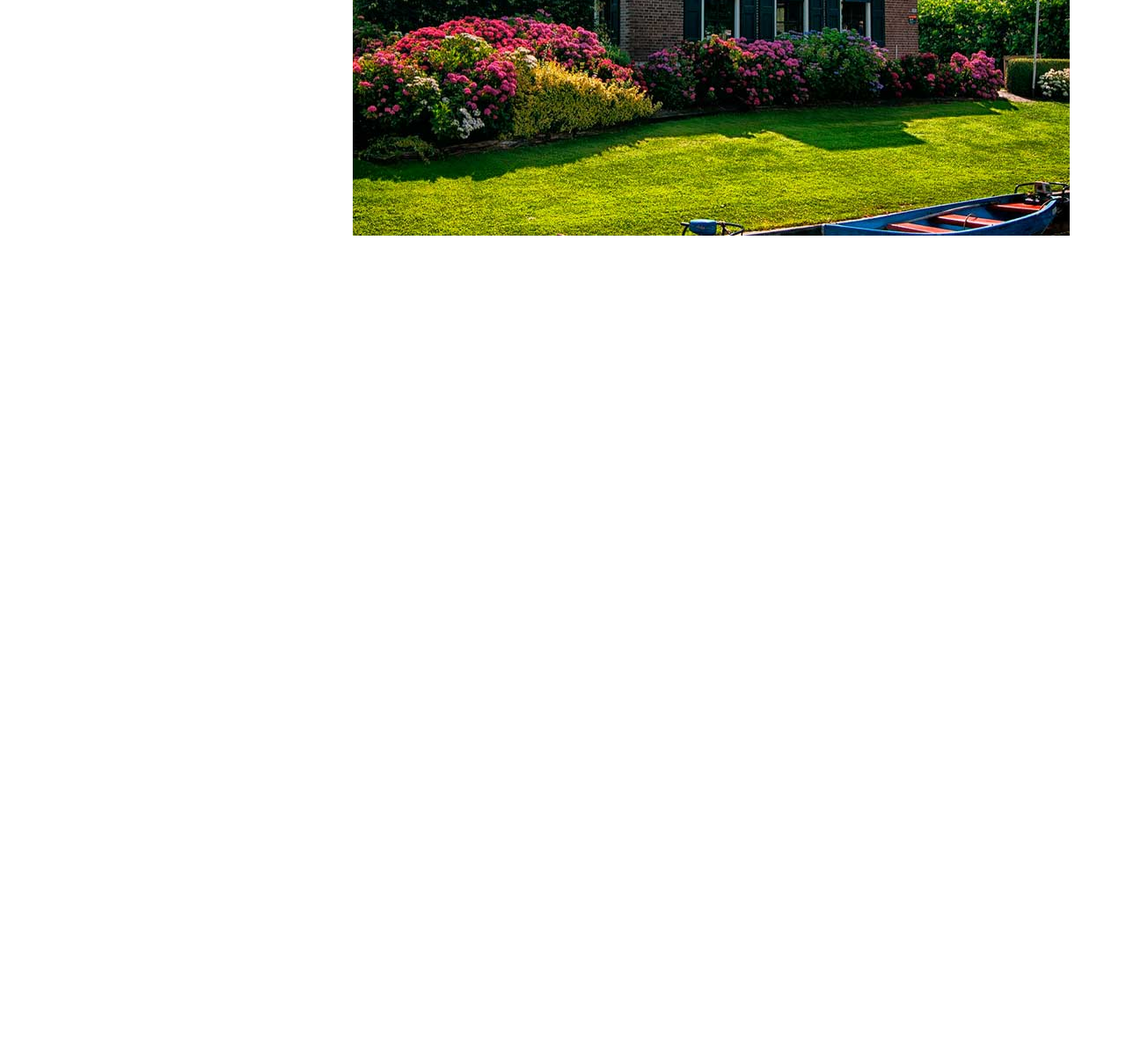
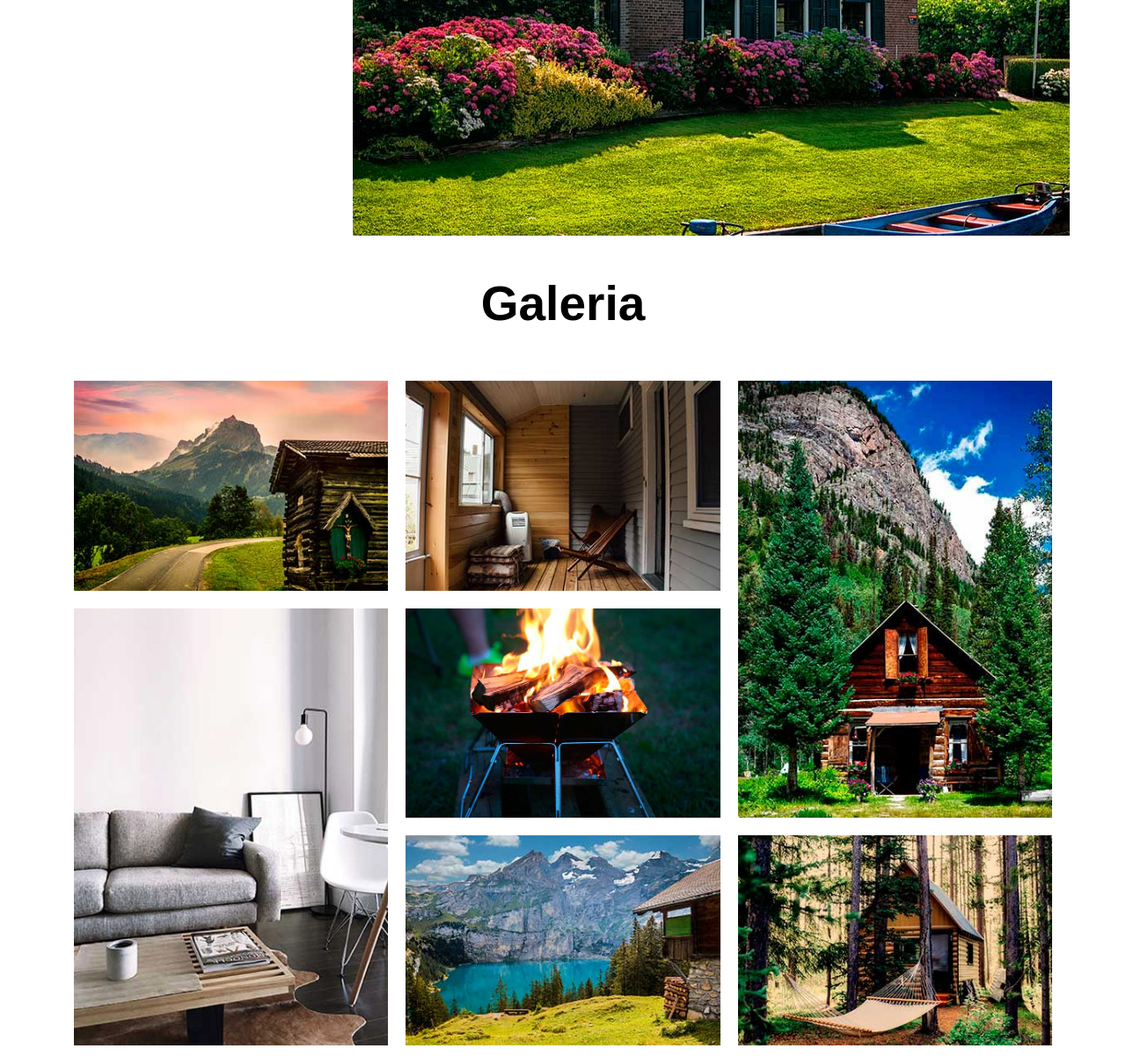
Before and after one commit to OneAlpacaMore/08-sitioWebArquitectura, a plain HTML site: page index.html in a window 1280 px wide. Shown: the part 2828-4037 px from the top of the page at 88% size. Before the commit the page ends 3096 px from the top, so only its background shows below. Drawn offline with Linux system fonts and the light colour scheme.

Commit message:
Galeria del proyecto terminada.

```diff
--- a/css/styles.css
+++ b/css/styles.css
@@ -117,7 +117,7 @@ img {
     font-weight: 300;
     text-align: center;
     font-size: 3rem;
-    margin: 0 0 7rem 0 ;
+    margin: 0 0 7rem 0;
 
 }
 
@@ -247,7 +247,7 @@ img {
 
 @media (min-width: 992px) {
     .nosotros {
-    grid-template-columns: repeat(3, 1fr);
+        grid-template-columns: repeat(3, 1fr);
     }
 }
 
@@ -259,9 +259,10 @@ img {
 
 @media (min-width: 992px) {
     .contenido-nosotros {
-       grid-column: 2 / 4;
+        grid-column: 2 / 4;
     }
 }
+
 .contenido-nosotros h2 {
     margin: 0.5rem 0;
 }
@@ -274,9 +275,11 @@ img {
     background-position: bottom center;
     margin-bottom: 5rem;
 }
+
 .modelo:last-of-type {
     margin-bottom: 0;
 }
+
 @media (min-width: 768px) {
     .modelo {
         grid-template-columns: repeat(2, 1fr);
@@ -291,35 +294,117 @@ img {
 .basico {
     background-image: url(../img/modelo_basico.jpg);
 }
+
 @media (min-width: 768px) {
     .basico {
         background-position: top right;
     }
+
     .basico .contenido-modelo {
         grid-row: 2 / 3;
         padding: 2rem 2rem 2rem 0;
     }
 }
+
 .premier {
     background-image: url(../img/modelo_premier.jpg);
 }
+
 @media (min-width: 768px) {
     .premier {
         background-position: top left;
     }
+
     .premier .contenido-modelo {
         grid-column: 2 / 3;
         padding: 0rem 2rem 2rem 2rem;
     }
 }
+
 .elite {
     background-image: url(../img/modelo_elite.jpg);
 }
+
 @media (min-width: 768px) {
     .elite {
         background-position: bottom right;
     }
+
     .elite .contenido-modelo {
         padding: 2rem 2rem 2rem 0;
     }
 }
+
+/*Galeria*/
+.galeria {
+    display: flex;
+    flex-direction: column;
+}
+
+.galeria img {
+    width: 100%;
+    object-fit: cover;
+}
+
+@media (min-width: 768px) {
+    .galeria {
+        display: grid;
+        grid-template-columns: repeat(2, 1fr);
+        gap: 2rem;
+        padding: 2rem;
+    }
+}
+
+@media (min-width: 912px) {
+    .galeria {
+        grid-template-columns: repeat(3, 1fr);
+    }
+}
+
+@media (min-width: 768px) {
+    .galeria img {
+        height: 100%;
+    }
+}
+
+.galeria .imagen:nth-child(2) {
+    grid-column: 2 / 3;
+    grid-row: 1 / 3;
+}
+
+.galeria .imagen:nth-child(6) {
+    grid-column: 1 / 2;
+    grid-row: 2 / 4;
+}
+
+.galeria .imagen:nth-child(3) {
+    grid-column: 2 / 3;
+    grid-row: 3 / 5;
+}
+
+@media (min-width: 912px) {
+    .galeria .imagen:nth-child(4) {
+        grid-column: 2 / 3;
+        grid-row: 2 / 3;
+    }
+
+    .galeria .imagen:nth-child(6) {
+        grid-column: 3 / 4;
+        grid-row: 1 / 3;
+    }
+
+    .galeria .imagen:nth-child(2) {
+        grid-column: 1 / 2;
+        grid-row: 2 / 4;
+    }
+
+    .galeria .imagen:nth-child(5) {
+        grid-column: 2 / 3;
+        grid-row: 3 / 4;
+    }
+
+    .galeria .imagen:nth-child(3) {
+        grid-row: inherit;
+        grid-column: inherit;
+    }
+}
--- a/index.html
+++ b/index.html
@@ -1,5 +1,6 @@
 <!DOCTYPE html>
 <html lang="en">
+
 <head>
     <meta charset="UTF-8">
     <meta name="viewport" content="width=device-width, initial-scale=1.0">
@@ -7,6 +8,7 @@
     <link rel="stylesheet" href="./css/styles.css">
     <title>Hiram Dev - Sitio Web: Arquitectura Bosque</title>
 </head>
+
 <body>
     <header class="header">
         <div class="contenedor contenido-header">
@@ -38,9 +40,13 @@
         <div class="contenido-nosotros">
             <h2>Sobre nosotros</h2>
 
-            <p>Lorem ipsum dolor sit amet consectetur adipisicing elit. Iusto nostrum reprehenderit iure incidunt modi hic. Eaque consequatur modi blanditiis, ducimus iste in ipsam voluptas autem qui nostrum quidem ad maiores?</p>
+            <p>Lorem ipsum dolor sit amet consectetur adipisicing elit. Iusto nostrum reprehenderit iure incidunt modi
+                hic. Eaque consequatur modi blanditiis, ducimus iste in ipsam voluptas autem qui nostrum quidem ad
+                maiores?</p>
 
-            <p>Lorem ipsum dolor sit amet consectetur, adipisicing elit. Vitae quisquam inventore accusamus quibusdam error odit minima consectetur obcaecati ea dolorem, fuga maxime velit quaerat amet. Doloribus impedit eligendi necessitatibus quibusdam.</p>
+            <p>Lorem ipsum dolor sit amet consectetur, adipisicing elit. Vitae quisquam inventore accusamus quibusdam
+                error odit minima consectetur obcaecati ea dolorem, fuga maxime velit quaerat amet. Doloribus impedit
+                eligendi necessitatibus quibusdam.</p>
         </div>
     </section>
 
@@ -50,7 +56,8 @@
         <div class="modelo basico">
             <div class="contenido-modelo">
                 <h3>Modelo Básico</h3>
-                <p>Lorem ipsum dolor sit amet, consectetur adipisicing elit. Sed, vel culpa accusantium veniam dolores ipsam corrupti eveniet. Blanditiis ratione exercitationem nostrum cum officia dolor.</p>
+                <p>Lorem ipsum dolor sit amet, consectetur adipisicing elit. Sed, vel culpa accusantium veniam dolores
+                    ipsam corrupti eveniet. Blanditiis ratione exercitationem nostrum cum officia dolor.</p>
                 <a href="#" class="btn">Más información</a>
             </div>
         </div> <!--.modelo-->
@@ -58,7 +65,8 @@
         <div class="modelo premier">
             <div class="contenido-modelo">
                 <h3>Modelo Premier</h3>
-                <p>Lorem ipsum dolor sit amet consectetur adipisicing elit. Error eos officiis, necessitatibus quidem ipsam ut impedit in nemo atque velit dolore pariatur deleniti ipsa rem repellendus.</p>
+                <p>Lorem ipsum dolor sit amet consectetur adipisicing elit. Error eos officiis, necessitatibus quidem
+                    ipsam ut impedit in nemo atque velit dolore pariatur deleniti ipsa rem repellendus.</p>
                 <a href="#" class="btn">Más información</a>
             </div>
         </div> <!--.modelo-->
@@ -66,10 +74,39 @@
         <div class="modelo elite">
             <div class="contenido-modelo">
                 <h3>Modelo Elite</h3>
-                <p>Lorem ipsum dolor sit amet consectetur adipisicing elit. Laborum dolorem, omnis corporis repudiandae quidem soluta iusto in est distinctio, nesciunt porro earum dolorum aspernatur ad dicta ex.</p>
+                <p>Lorem ipsum dolor sit amet consectetur adipisicing elit. Laborum dolorem, omnis corporis repudiandae
+                    quidem soluta iusto in est distinctio, nesciunt porro earum dolorum aspernatur ad dicta ex.</p>
                 <a href="#" class="btn">Más información</a>
             </div>
         </div> <!--.modelo-->
     </main>
+
+    <section class="contenedor mt-5">
+        <h2 class="text-center">Galeria</h2>
+        <div class="galeria">
+            <div class="imagen">
+                <img src="img/imagen_1.jpg" alt="imagen galeria">
+            </div>
+            <div class="imagen">
+                <img src="img/imagen_2.jpg" alt="imagen galeria">
+            </div>
+            <div class="imagen">
+                <img src="img/imagen_3.jpg" alt="imagen galeria">
+            </div>
+            <div class="imagen">
+                <img src="img/imagen_4.jpg" alt="imagen galeria">
+            </div>
+            <div class="imagen">
+                <img src="img/imagen_5.jpg" alt="imagen galeria">
+            </div>
+            <div class="imagen">
+                <img src="img/imagen_6.jpg" alt="imagen galeria">
+            </div>
+            <div class="imagen">
+                <img src="img/imagen_7.jpg" alt="imagen galeria">
+            </div>
+        </div>
+    </section>
 </body>
+
 </html>
```
Lines whose indentation alone changed are shown as unchanged.
